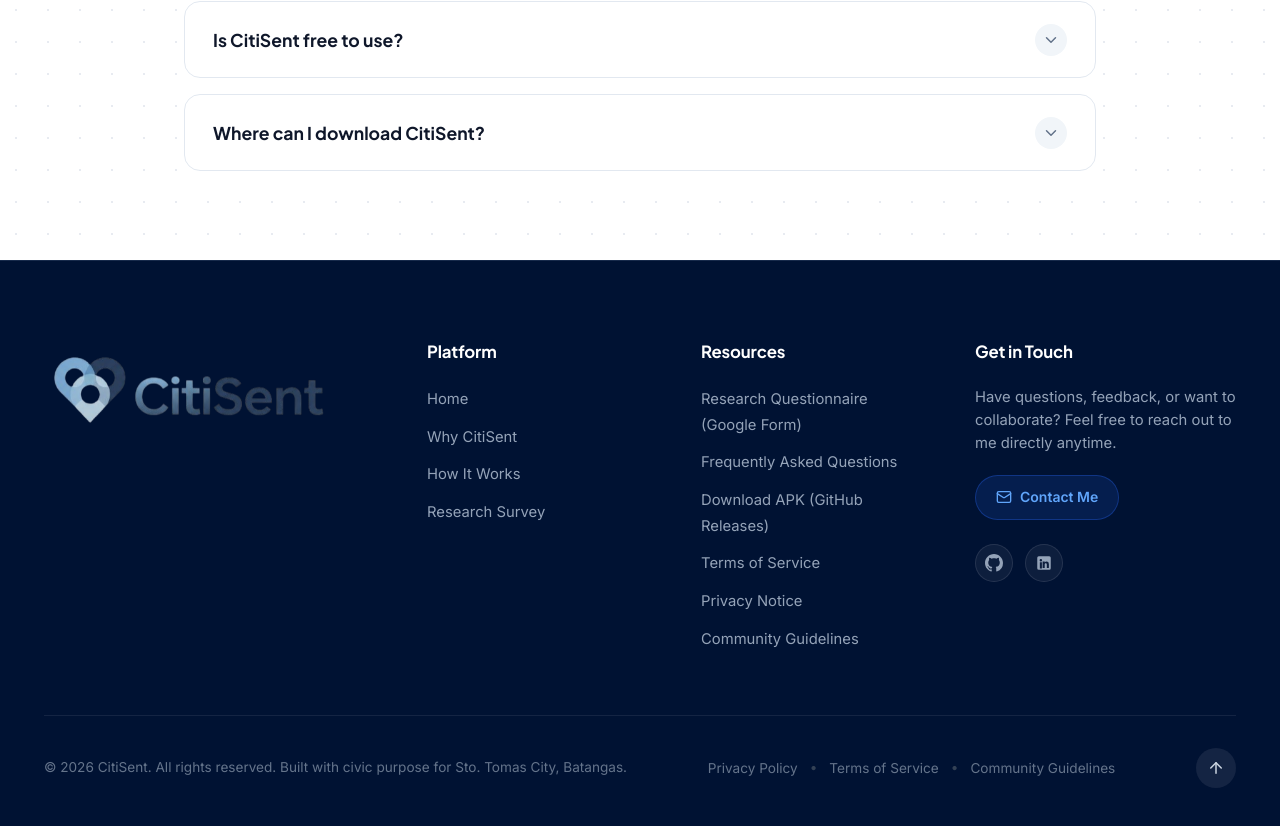
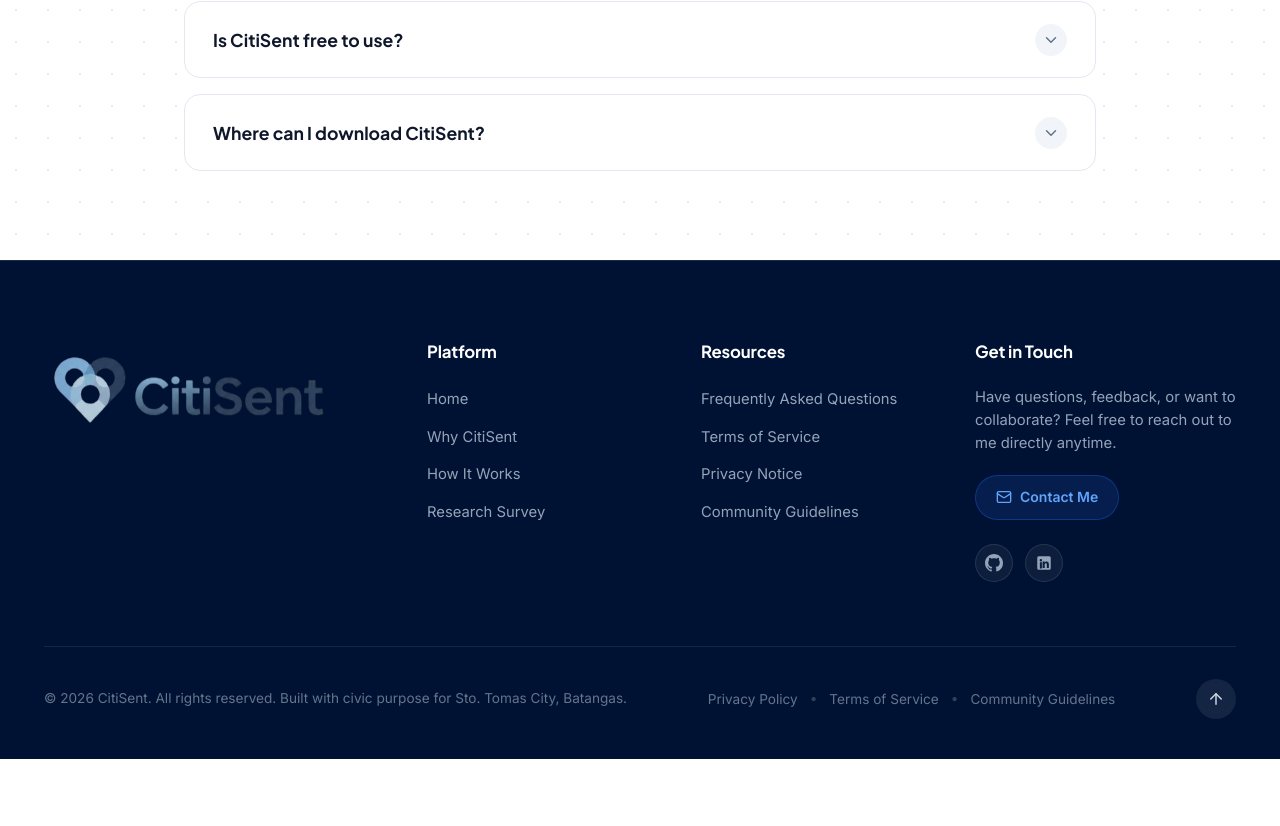
Before and after one commit to CitiSent-Project/CitiSent-Official, a React (Vite) app: page / in a window 1280 px wide. Shown: the part 4920-5746 px from the top of the page. After the commit the page ends 5679 px from the top, so only its background shows below. Built offline with nearby package versions, Linux system fonts and the light colour scheme.

Commit message:
feat: add Footer component with navigation, resources, and social links

```diff
--- a/src/components/Footer/Footer.jsx
+++ b/src/components/Footer/Footer.jsx
@@ -1,12 +1,5 @@
 import React from 'react';
-import {
-  ShieldCheck,
-  Mail,
-  ArrowUp,
-  Heart,
-  Activity,
-  Download
-} from 'lucide-react';
+import { Mail, ArrowUp } from 'lucide-react';
 import { APP_DOWNLOAD_LINKS } from '../../config/downloadLinks';
 import './Footer.css';
 import logoLeft from '../../assets/logo-left.png';
@@ -54,9 +47,7 @@
           <div className="footer-col">
             <h4 className="footer-heading">Resources</h4>
             <ul className="footer-links">
-              <li><a href={APP_DOWNLOAD_LINKS.researchSurvey} target="_blank" rel="noopener noreferrer">Research Questionnaire (Google Form)</a></li>
               <li><a href="#faq" onClick={(e) => handleLinkClick(e, '#faq')}>Frequently Asked Questions</a></li>
-              <li><a href={APP_DOWNLOAD_LINKS.directApk} target="_blank" rel="noopener noreferrer">Download APK (GitHub Releases)</a></li>
               <li>
                 <button
                   type="button"
```
